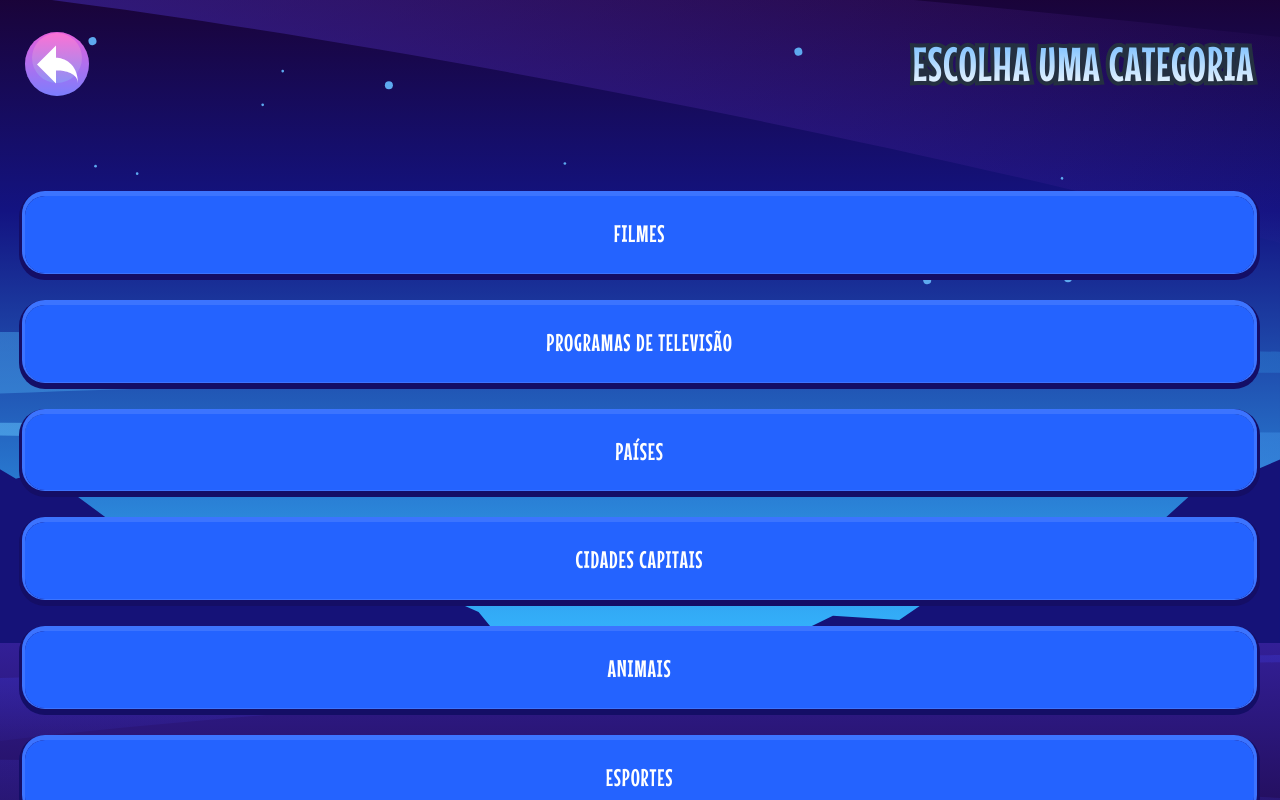
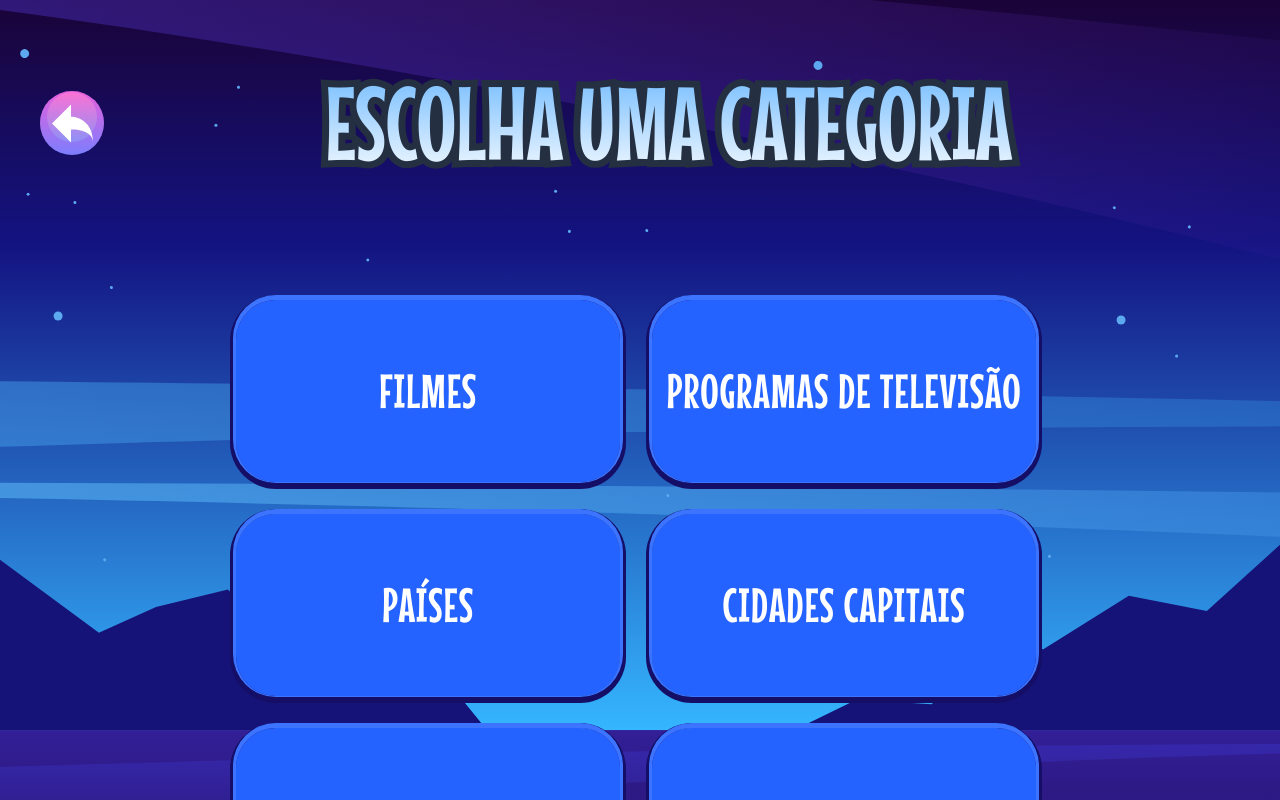
Before and after one commit to Samuel-Amaro/hangman-game, a SvelteKit app: page /em-jogo in a window 1280 px wide. Shown: the top 800 px of the page. Built offline with nearby package versions, Linux system fonts and the light colour scheme.

Commit message:
adiciona `styles` para `tablet` é `open graph`

```diff
--- a/src/lib/SquareButton.svelte
+++ b/src/lib/SquareButton.svelte
@@ -35,4 +35,17 @@
 		background-color: var(--color07);
 		background-blend-mode: color;
 	}
+
+	@media screen and (min-width: 680px) {
+		a {
+			width: 384px;
+			border-radius: 40px;
+			padding: 62.33px 0;
+			font-size: 48px;
+			box-shadow:
+				0 -2px 0 3px var(--color08),
+				0 1px 0 6px var(--color02);
+			white-space: nowrap;
+		}
+	}
 </style>
--- a/src/routes/em-jogo/+page.svelte
+++ b/src/routes/em-jogo/+page.svelte
@@ -1,4 +1,6 @@
 <script lang="ts">
+	import { page } from '$app/stores';
+	import GenerateOgImage from '$lib/GenerateOgImage.svelte';
 	import RoundedButton from '$lib/RoundedButton.svelte';
 	import SquareButton from '$lib/SquareButton.svelte';
 	import { categorys } from '$lib/utils/index';
@@ -14,6 +16,14 @@
 		name="keywords"
 		content="Jogo da Forca, Categoria, Palavras, Adivinhação, Diversão, Desafio, Passatempo, Entretenimento, Jogos online, Habilidades, Conhecimentos, Palavras comuns, Temas variados, Aprendizado, Amigos"
 	/>
+	<meta property="og:title" content="Escolha uma categoria" />
+	<meta property="og:type" content="website" />
+	<meta
+		property="og:description"
+		content="Escolha sua categoria favorita e desafie seus conhecimentos com o clássico jogo da forca! Explore uma variedade de temas e divirta-se enquanto testa suas habilidades de adivinhação."
+	/>
+	<meta property="og:url" content={$page.url.href} />
+	<GenerateOgImage title="Escolha uma categoria" path={$page.url.href} />
 </svelte:head>
 
 <header class="header">
@@ -85,4 +95,41 @@
 	li:not(:last-child) {
 		margin-bottom: 32px;
 	}
+
+	@media screen and (min-width: 680px) {
+		header {
+			padding: 61px 48px 0 40px;
+			margin-bottom: 114px;
+			justify-content: flex-start;
+		}
+
+		h1::after {
+			-webkit-text-stroke-width: 14px;
+			text-align: center;
+			width: 100%;
+		}
+
+		h1 {
+			font-size: 104px;
+			letter-spacing: -0.8px;
+			flex: 0 0 calc(100% - 74px);
+			text-align: center;
+		}
+
+		main {
+			padding: 0 48px 112px 40px;
+		}
+
+		ul {
+			display: flex;
+			flex-flow: row wrap;
+			align-items: center;
+			gap: 32px;
+			justify-content: center;
+		}
+
+		li:not(:last-child) {
+			margin-bottom: 0px;
+		}
+	}
 </style>
```
